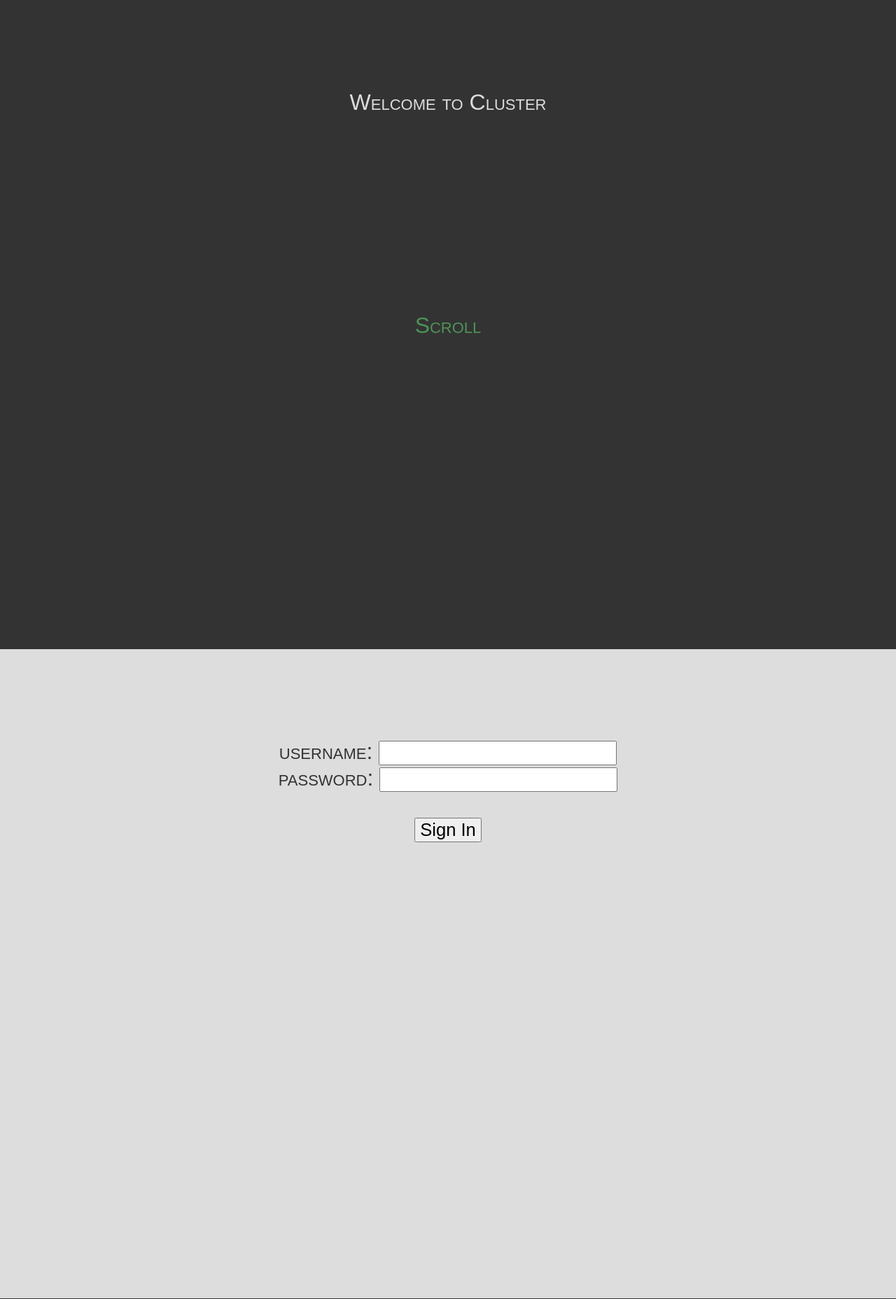
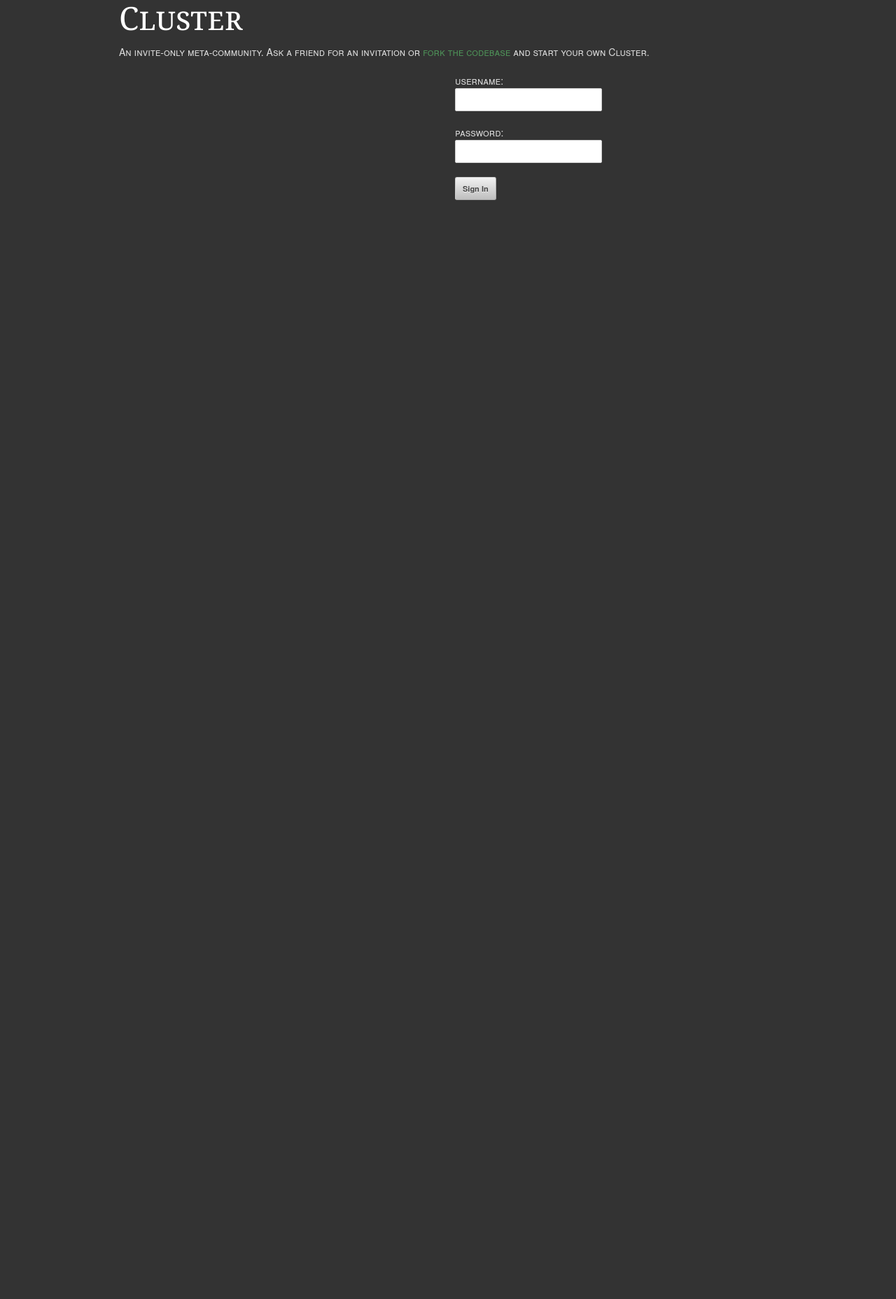
Before and after one commit to gigawhitlocks/enclav.es, a Python web app: template templates/landingpage.html in a window 1280 px wide. Shown: the top 1857 px of the page at 70% size. After the commit the page ends 286 px from the top, so only its background shows below. Run offline with Jinja, Linux system fonts and the light colour scheme; the template is opened without the code that fills it, so the values that code supplies are empty; some libraries are stand-ins or nearby versions.

Commit message:
cleaned up some of the css and added custom.css for global css changes beyond the Skeleton defaults

```diff
--- /dev/null
+++ b/static/css/custom.css
@@ -0,0 +1,5 @@
+a { text-decoration: none}
+a:link { color: #4E9258 } /* unvisited links */
+a:visited { color: #4E9258 } /* visited links */
+a:hover { text-decoration: underline; } /* user hovers */
+a:active { color: #4D7684} /* active links */
--- a/templates/landingpage.html
+++ b/templates/landingpage.html
@@ -3,29 +3,14 @@
 	<head>
 
 		<title>Cluster.im</title>
+		<link rel="stylesheet" href="css/base.css">
+		<link rel="stylesheet" href="css/skeleton.css">
+		<link rel="stylesheet" href="css/layout.css">
+		<link rel="stylesheet" href="css/custom.css">
+
 		<style type="text/css">
-			body {margin: 0; padding: 0;}
-			div.black {margin: 0; padding: 0;
-				display: block; width: 100%;
-				background-color:#333333; height: 100%;
-				padding-top:10%;
-			}
-
-			div.white {margin: 0; padding: 0;
-				display: block; width: 100%;
-				background-color:#DDDDDD; height: 100%;padding-top:10%}
-
-
-			p.white {font-size:2.0em; color: #DDDDDD; padding-left: 0; padding-right: 0;
-			       	margin-top: 0;
-				margin-left: auto; margin-right: auto; width: 75%; text-align: center;
-				font-family: Arial,sans-serif; font-style: bold; font-variant: small-caps;}
-
-			p.black {font-size:2.0em; color: #333333; padding-left: 0; padding-right: 0;
-			       	margin-top: 0;
-				margin-left: auto; margin-right: auto; width: 75%; text-align: center;
-				font-family: Arial,sans-serif; font-style: bold; font-variant: small-caps;}
-			a { color:#4E9258; text-decoration: none; }
+			body {margin: 0; padding: 0;
+				font-variant: small-caps;}
 			input {font-size: .8em;}
 
 
@@ -36,25 +21,7 @@
 		<script type='text/javascript'>
 			$("document").ready(function() {
 
-				/* NAVIGATION */
-				$('#scroll').click(function(){
-					window.history.pushState("Sign-in","Sign In","/#sign-in");
-					$('html, body').animate({ scrollTop: $('#sign-in').offset().top }, 500);
-					return false;
-				});
-				$('#nocode').click(function(){
-					$('html, body').animate({ scrollTop: $('#three').offset().top }, 500);
-					return false;
-				});
-				$('#goback').click(function(){
-					$('html, body').animate({ scrollTop: $('#top').offset().top }, 500);
-					return false;
-				});
-				/***************/
-
-
-				/* ACTION HANDLERS FOR SIGNIN/UP FORMS */
-				/*** THESE LET YOU SUBMIT W/ ENTER KEY **/
+					/*** This lets you submit w/ enter key*/
 				$("#password").keypress(function(event) {
 				    if (event.which == 13) {
 					     	event.preventDefault();
@@ -68,32 +35,26 @@
 
 	</head>
 	<body>
-		<div class="black" id="top" >
-			<p class="white">
-			Welcome to Cluster<br /></p>
 
-			<p class="white" style="margin-top:22%">
-			<a href="#sign-in" id="scroll" >Scroll</a>
-			</p>
+		<div class="container black" id="sign-in">
+			<div class="sixteen columns">
+				<h1 style="color:white">
+					Cluster
+				</h1>
+
+				<p>An invite-only meta-community. Ask a friend for an invitation or <a href="http://github.com/thewhitlockian/cluster.im">fork the codebase</a> and
+				start your own Cluster.</p>
 			</div>
-
-		<div class="white" id="sign-in">
+			<div class="eight columns offset-by-eight">
 				<form id="login" action="/" method="post" >
 					<input type="hidden" name="csrfmiddlewaretoken" value="{{ csrf_token }}">
-			<p class="black">
-				username: <input name="username" type="text"><br />
-				password: <input name="password" id="password" type="password"><br /><br />
+					<p class="white">
+					username: <input name="username" type="text">
+					password: <input name="password" id="password" type="password">
 						<input type="submit" value="Sign In"></input>
 					</p>
-
 				</form>
 			</div>
-
-		<div class="black" id="three">
-			<p class="white">Maybe you have a friend who can invite you.
-			</br></br>
-			<a href="#" id="goback">go back</a>
-			</p>
 		</div>
 	</body>
 </html>
```
Also changed, not shown: templates/base.html (+8 -4 lines). Lines whose indentation alone changed are shown as unchanged.
